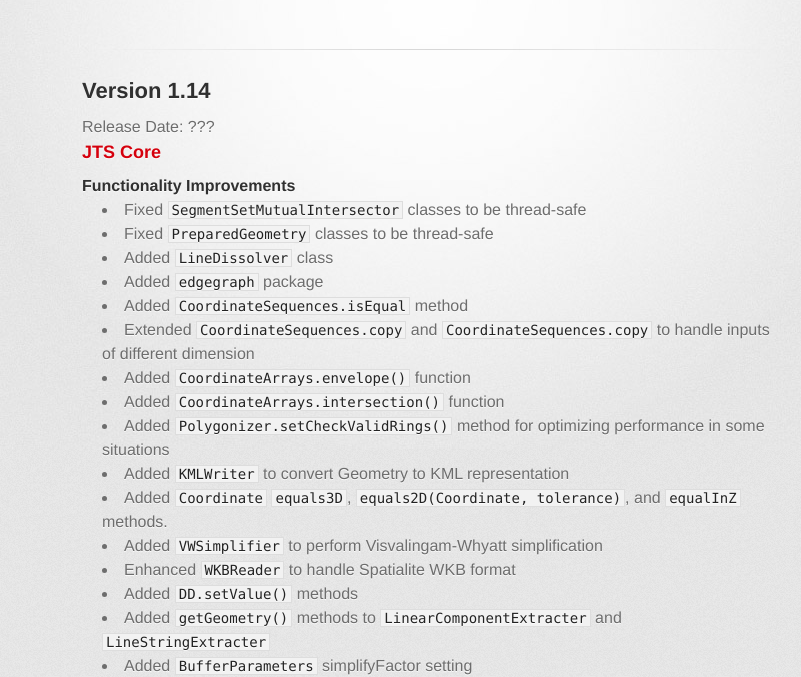
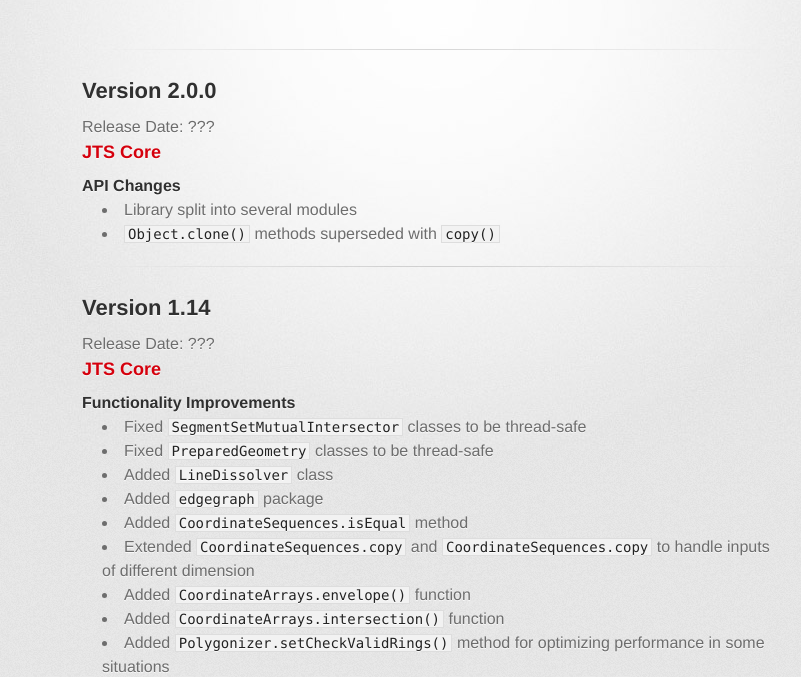
Before and after one commit to metteo/jts, a plain HTML site: page web/version-history.html in a window 1280 px wide. Shown: the part 124-801 px from the top of the page, without its empty margins (208-1009 px from the left). Drawn offline with Linux system fonts and the light colour scheme; a web font is replaced by a local one.

Commit message:
Updates version history with API changes in 2.0.0

```diff
--- a/web/version-history.html
+++ b/web/version-history.html
@@ -26,6 +26,18 @@
 				<h1>JTS</h1>
 				<h2>JTS Version History</h2>
 			</header>
+			<!-- ================================================================ -->
+			<hr>
+
+			<h2>Version 2.0.0</h2>
+			<i>Release Date: ???</i>
+
+			<h3>JTS Core</h3>
+			<h4>API Changes</h4>
+			<ul>
+				<li>Library split into several modules</li>
+				<li><code>Object.clone()</code> methods superseded with <code>copy()</code></li>
+			</ul>
 
 			<!-- ================================================================ -->
 			<hr>
@@ -61,7 +73,7 @@
 				<li>Added <code>DD.setValue()</code> methods
 				<li>Added <code>getGeometry()</code> methods to <code>LinearComponentExtracter</code>
 					and <code>LineStringExtracter</code>
-				<li>Added <code>BufferParameters</code> </code>simplifyFactor</code> setting
+				<li>Added <code>BufferParameters</code> <code>simplifyFactor</code> setting
 				<li>Added node counting and ability to not keep intersection points to <code>InteriorIntersectionFinder</code>
 			</ul>
 
```
